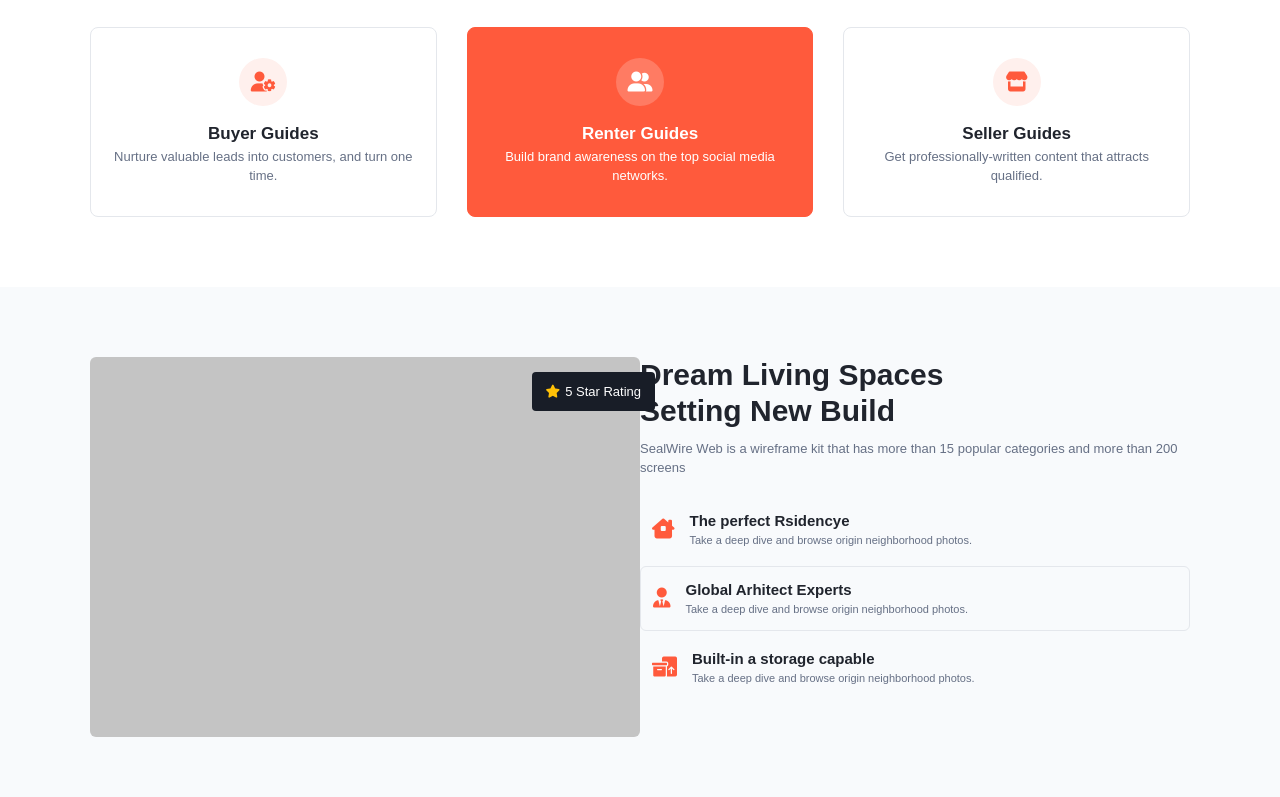
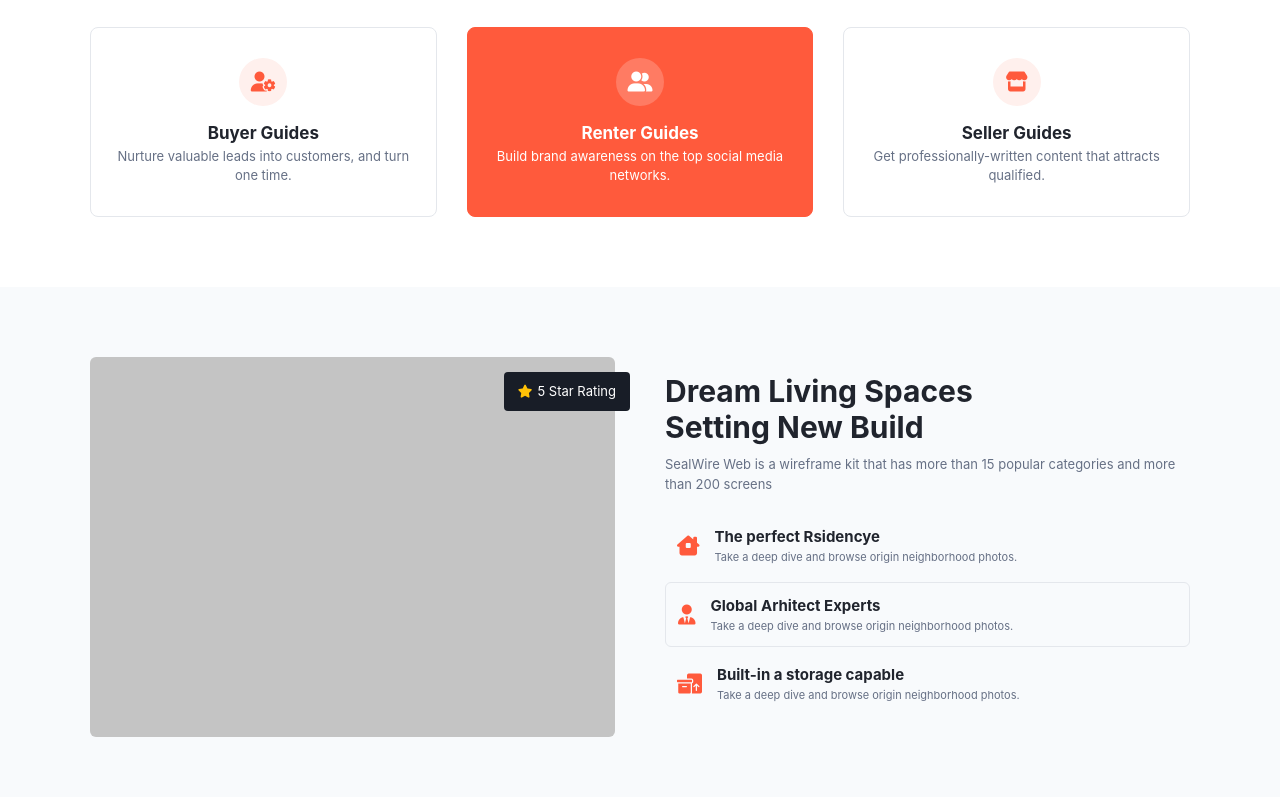
Before and after one commit to KhangDo25/Reanty, a plain HTML site: page index.html in a window 1280 px wide. Shown: the part 783-1580 px from the top of the page. Drawn offline with Linux system fonts and the light colour scheme.

Commit message:
sua vai loi

```diff
--- a/styles.css
+++ b/styles.css
@@ -1,4 +1,10 @@
-*{margin:0;padding:0;box-sizing:border-box}
+* {
+    margin: 0;
+    padding: 0;
+    box-sizing: border-box;
+    font-family: 'Plus Jakarta Sans', -apple-system, BlinkMacSystemFont, sans-serif;
+    -webkit-font-smoothing: antialiased;
+}
 :root{
   --red:#ff5a3c;
   --dark:#181d27;
@@ -21,7 +27,11 @@ ul{list-style:none}
 .between{justify-content:space-between}
 .center{text-align:center}
 .grid{display:grid}
-.grid-2{grid-template-columns:1fr 1fr}
+.grid-2{
+    grid-template-columns:1fr 1fr;
+    gap: 50px;
+    align-items: center;
+}
 .grid-3{grid-template-columns:repeat(3,1fr)}
 .mt{margin-top:30px}
 .section{padding:70px 0}
```
